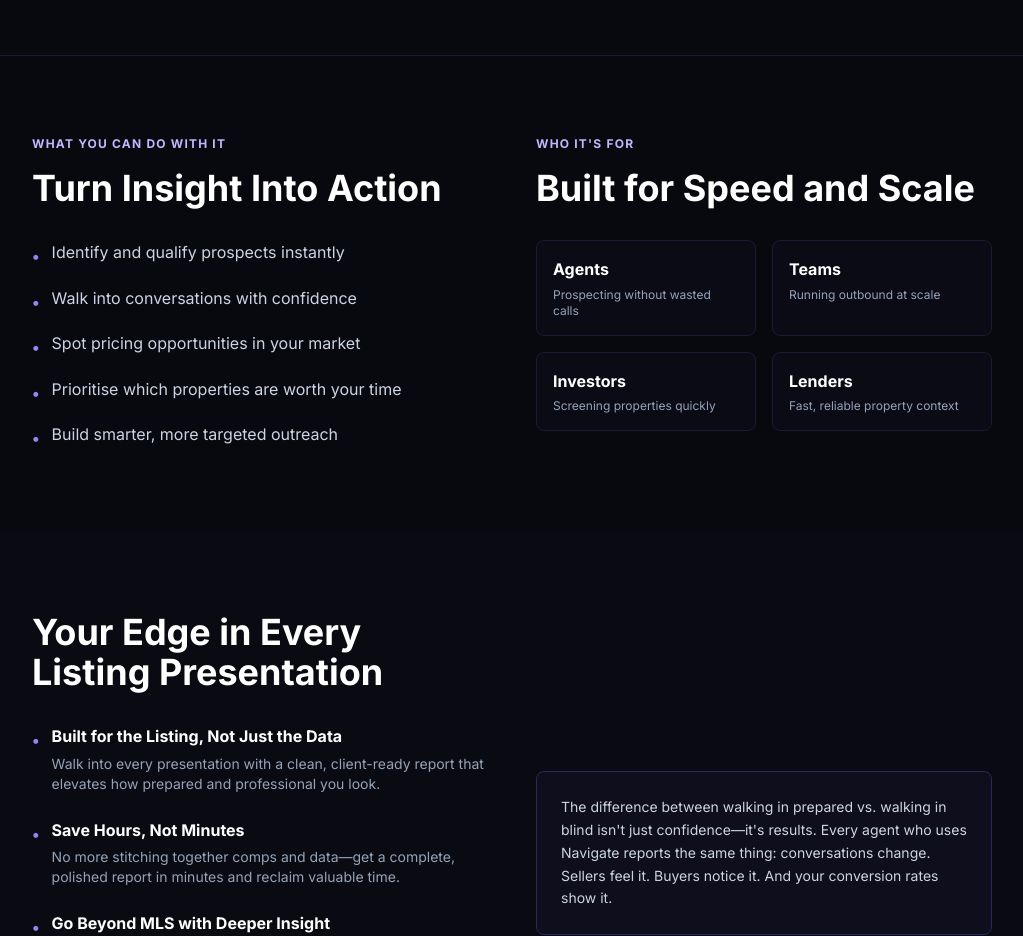
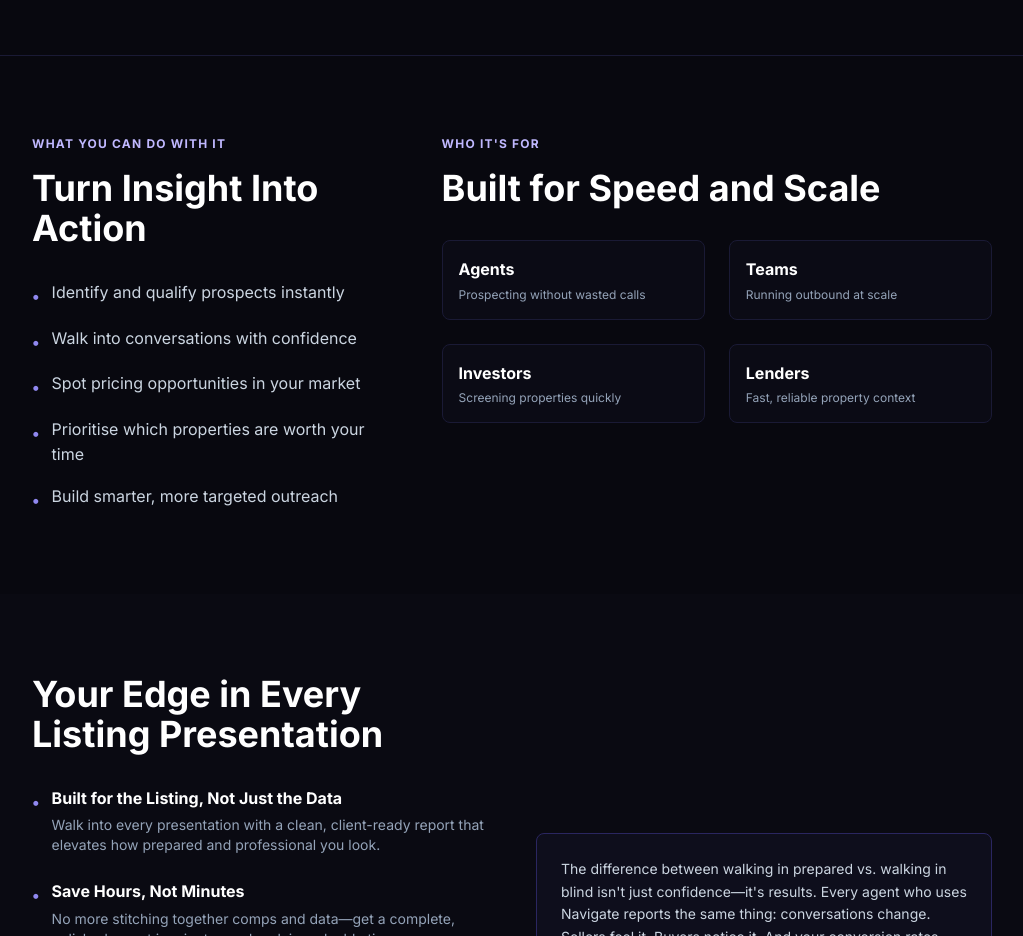
Before and after one commit to letsnavigatebmw/navigate-landing, a React (Vite) app: page / in a window 1280 px wide. Shown: the part 2220-3156 px from the top of the page, without its empty margins (128-1151 px from the left). Built offline with nearby package versions, Linux system fonts and the light colour scheme.

Commit message:
Optimize two-column section spacing and grid distribution

```diff
--- a/src/pages/ComprehensivePage.jsx
+++ b/src/pages/ComprehensivePage.jsx
@@ -409,8 +409,8 @@ export default function ComprehensivePage({ setCurrentPage }) {
       {/* DESKTOP: TWO COLUMN SECTION */}
       <section className="hidden md:block py-16 sm:py-20 px-40">
         <div className="mx-auto">
-          <div className="grid grid-cols-1 md:grid-cols-2 gap-8 md:gap-12">
-            <div>
+          <div className="grid grid-cols-1 md:grid-cols-5 gap-8 md:gap-16 items-start">
+            <div className="md:col-span-2">
               <p className="text-xs font-bold uppercase tracking-widest text-purple-400 mb-4">What you can do with it</p>
               <h3 className="text-2xl sm:text-4xl font-bold mb-6 sm:mb-8 text-white">Make Better Decisions, Faster</h3>
               <ul className="space-y-4 text-slate-300">
@@ -429,10 +429,10 @@ export default function ComprehensivePage({ setCurrentPage }) {
               </ul>
             </div>
 
-            <div>
+            <div className="md:col-span-3">
               <p className="text-xs font-bold uppercase tracking-widest text-purple-400 mb-4">Who it's for</p>
               <h3 className="text-2xl sm:text-4xl font-bold mb-6 sm:mb-8 text-white">Built for High-Stakes Decisions</h3>
-              <div className="grid grid-cols-1 sm:grid-cols-2 gap-4">
+              <div className="grid grid-cols-2 gap-6">
                 {[
                   { title: 'Agents', desc: 'Preparing listing presentations' },
                   { title: 'Investors', desc: 'Underwriting deals' },
--- a/src/pages/StandardPage.jsx
+++ b/src/pages/StandardPage.jsx
@@ -395,8 +395,8 @@ export default function StandardPage({ setCurrentPage }) {
       {/* DESKTOP: TWO COLUMN */}
       <section className="hidden md:block py-16 sm:py-20 px-40">
         <div className="w-full">
-          <div className="grid grid-cols-1 md:grid-cols-2 gap-8 md:gap-12">
-            <div>
+          <div className="grid grid-cols-1 md:grid-cols-5 gap-8 md:gap-16 items-start">
+            <div className="md:col-span-2">
               <p className="text-xs font-bold uppercase tracking-widest text-purple-400 mb-4">What you can do with it</p>
               <h3 className="text-2xl sm:text-4xl font-bold mb-6 sm:mb-8 text-white">Turn Insight Into Action</h3>
               <ul className="space-y-4 text-slate-300">
@@ -415,10 +415,10 @@ export default function StandardPage({ setCurrentPage }) {
               </ul>
             </div>
 
-            <div>
+            <div className="md:col-span-3">
               <p className="text-xs font-bold uppercase tracking-widest text-purple-400 mb-4">Who it's for</p>
               <h3 className="text-2xl sm:text-4xl font-bold mb-6 sm:mb-8 text-white">Built for Speed and Scale</h3>
-              <div className="grid grid-cols-1 sm:grid-cols-2 gap-4">
+              <div className="grid grid-cols-2 gap-6">
                 {[
                   { title: 'Agents', desc: 'Prospecting without wasted calls' },
                   { title: 'Teams', desc: 'Running outbound at scale' },
```
